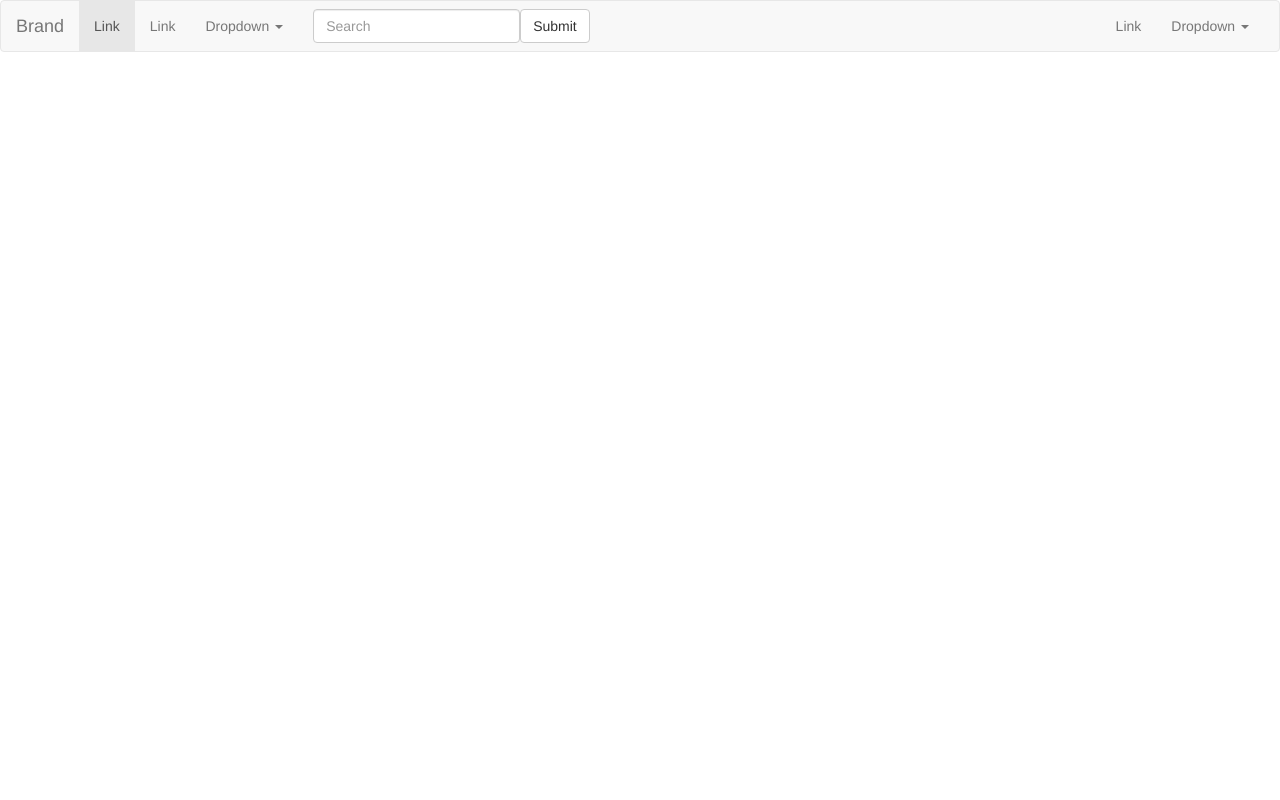
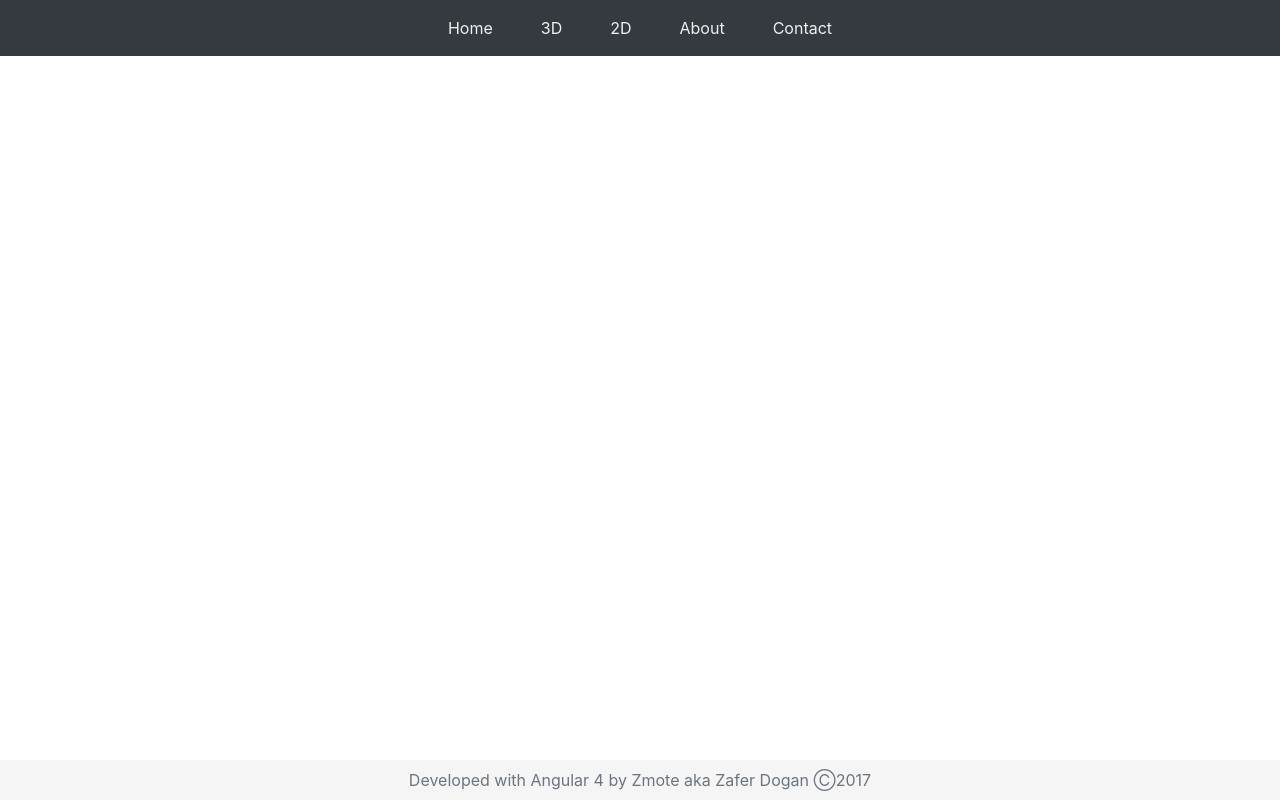
Before and after one commit to Zmote/z-motions, an Angular app: page / in a window 1280 px wide. Built offline with nearby package versions, Linux system fonts and the light colour scheme.

Commit message:
added basic navbar and footer

```diff
--- a/package.json
+++ b/package.json
@@ -22,9 +22,10 @@
     "@angular/platform-browser-dynamic": "^4.2.4",
     "@angular/router": "^4.2.4",
     "@ng-bootstrap/ng-bootstrap": "^1.0.0-beta.5",
-    "bootstrap": "^3.3.7",
+    "bootstrap": "^4.0.0-beta.2",
     "core-js": "^2.4.1",
     "jquery": "^3.2.1",
+    "popper.js": "^1.12.5",
     "rxjs": "^5.4.2",
     "zone.js": "^0.8.14"
   },
--- a/src/app/app.component.html
+++ b/src/app/app.component.html
@@ -1,4 +1,5 @@
 <!--The content below is only a placeholder and can be replaced.-->
 <div>
   <app-nav-main></app-nav-main>
+  <app-footer-main></app-footer-main>
 </div>
--- a/src/app/app.module.ts
+++ b/src/app/app.module.ts
@@ -3,11 +3,13 @@ import {NgModule} from '@angular/core';
 
 import {AppComponent} from './app.component';
 import {NavComponent} from '../navigation/navigation.component';
+import {FooterComponent} from '../footer/footer.component';
 
 @NgModule({
   declarations: [
     AppComponent,
-    NavComponent
+    NavComponent,
+    FooterComponent
   ],
   imports: [
     BrowserModule
--- /dev/null
+++ b/src/footer/footer.component.css
@@ -0,0 +1,8 @@
+.footer {
+  position: absolute;
+  bottom: 0;
+  width: 100%;
+  height: 40px;
+  line-height: 40px;
+  background-color: #f5f5f5;
+}
--- /dev/null
+++ b/src/footer/footer.component.html
@@ -0,0 +1,5 @@
+<footer class="footer">
+  <div class="container text-center">
+    <span class="text-muted">Developed with Angular 4 by Zmote aka Zafer Dogan &#9400;2017</span>
+  </div>
+</footer>
--- /dev/null
+++ b/src/footer/footer.component.ts
@@ -0,0 +1,11 @@
+/**
+ * Created by Zmote on 21.10.2017.
+ */
+
+import {Component} from '@angular/core';
+
+@Component({
+  selector: 'app-footer-main',
+  templateUrl: './footer.component.html',
+  styleUrls: ['./footer.component.css']
+}) export class FooterComponent {}
--- a/src/index.html
+++ b/src/index.html
@@ -2,7 +2,7 @@
 <html lang="en">
 <head>
   <meta charset="utf-8">
-  <title>ZMotions</title>
+  <title>Z-Motions</title>
   <base href="/">
 
   <meta name="viewport" content="width=device-width, initial-scale=1">
--- a/src/navigation/navigation.component.css
+++ b/src/navigation/navigation.component.css
@@ -0,0 +1,14 @@
+.nav-logo{
+  width:2vw;
+  height:3vh;
+}
+
+.nav-link{
+  color:#f0f0f0;
+}
+
+.nav-link:hover{
+  color:white;
+  font-weight:bold;
+  transform: scale(1.2);
+}
--- a/src/navigation/navigation.component.html
+++ b/src/navigation/navigation.component.html
@@ -1,53 +1,19 @@
-<nav class="navbar navbar-default">
-  <div class="container-fluid">
-    <!-- Brand and toggle get grouped for better mobile display -->
-    <div class="navbar-header">
-      <button type="button" class="navbar-toggle collapsed" data-toggle="collapse" data-target="#bs-example-navbar-collapse-1" aria-expanded="false">
-        <span class="sr-only">Toggle navigation</span>
-        <span class="icon-bar"></span>
-        <span class="icon-bar"></span>
-        <span class="icon-bar"></span>
-      </button>
-      <a class="navbar-brand" href="#">Brand</a>
-    </div>
-
-    <!-- Collect the nav links, forms, and other content for toggling -->
-    <div class="collapse navbar-collapse" id="bs-example-navbar-collapse-1">
-      <ul class="nav navbar-nav">
-        <li class="active"><a href="#">Link <span class="sr-only">(current)</span></a></li>
-        <li><a href="#">Link</a></li>
-        <li class="dropdown">
-          <a href="#" class="dropdown-toggle" data-toggle="dropdown" role="button" aria-haspopup="true" aria-expanded="false">Dropdown <span class="caret"></span></a>
-          <ul class="dropdown-menu">
-            <li><a href="#">{{Action}}</a></li>
-            <li><a href="#">Another action</a></li>
-            <li><a href="#">Something else here</a></li>
-            <li role="separator" class="divider"></li>
-            <li><a href="#">Separated link</a></li>
-            <li role="separator" class="divider"></li>
-            <li><a href="#">One more separated link</a></li>
-          </ul>
-        </li>
-      </ul>
-      <form class="navbar-form navbar-left">
-        <div class="form-group">
-          <input type="text" class="form-control" placeholder="Search">
-        </div>
-        <button type="submit" class="btn btn-default">Submit</button>
-      </form>
-      <ul class="nav navbar-nav navbar-right">
-        <li><a href="#">Link</a></li>
-        <li class="dropdown">
-          <a href="#" class="dropdown-toggle" data-toggle="dropdown" role="button" aria-haspopup="true" aria-expanded="false">Dropdown <span class="caret"></span></a>
-          <ul class="dropdown-menu">
-            <li><a href="#">Action</a></li>
-            <li><a href="#">Another action</a></li>
-            <li><a href="#">Something else here</a></li>
-            <li role="separator" class="divider"></li>
-            <li><a href="#">Separated link</a></li>
-          </ul>
-        </li>
-      </ul>
-    </div><!-- /.navbar-collapse -->
-  </div><!-- /.container-fluid -->
+<nav class="navbar navbar-light bg-dark">
+  <ul class="nav nav-pills mx-auto">
+    <li class="nav-item mx-2">
+      <a class="nav-link" href="#">Home</a>
+    </li>
+    <li class="nav-item mx-2">
+      <a class="nav-link" href="#">3D</a>
+    </li>
+    <li class="nav-item mx-2">
+      <a class="nav-link" href="#">2D</a>
+    </li>
+    <li class="nav-item mx-2">
+      <a class="nav-link" href="#">About</a>
+    </li>
+    <li class="nav-item mx-2">
+      <a class="nav-link" href="#">Contact</a>
+    </li>
+  </ul>
 </nav>
```
Also changed, not shown: .angular-cli.json, src/assets/img/logo.PNG (added), 1 other file (tests, documents, lock files or other folders).
